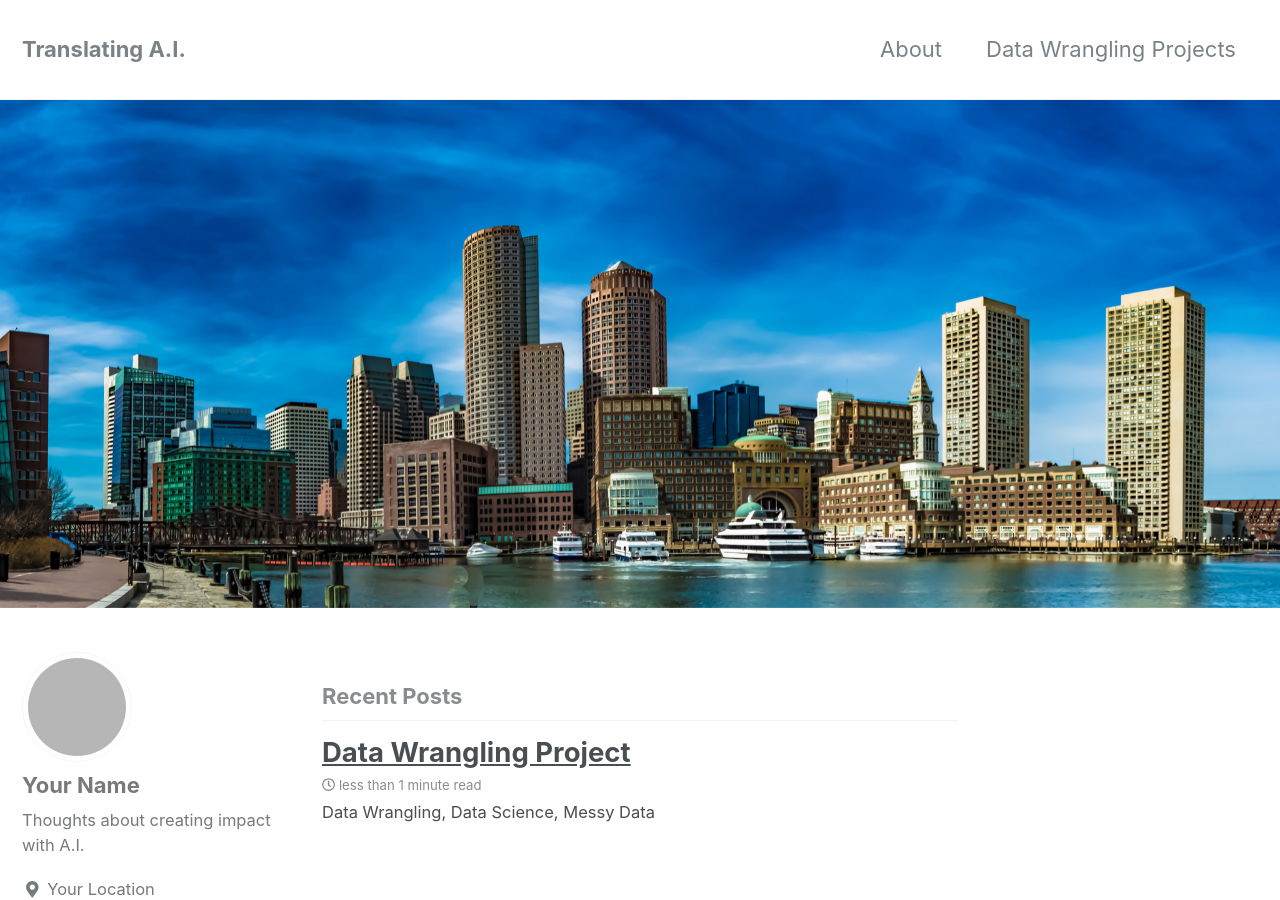
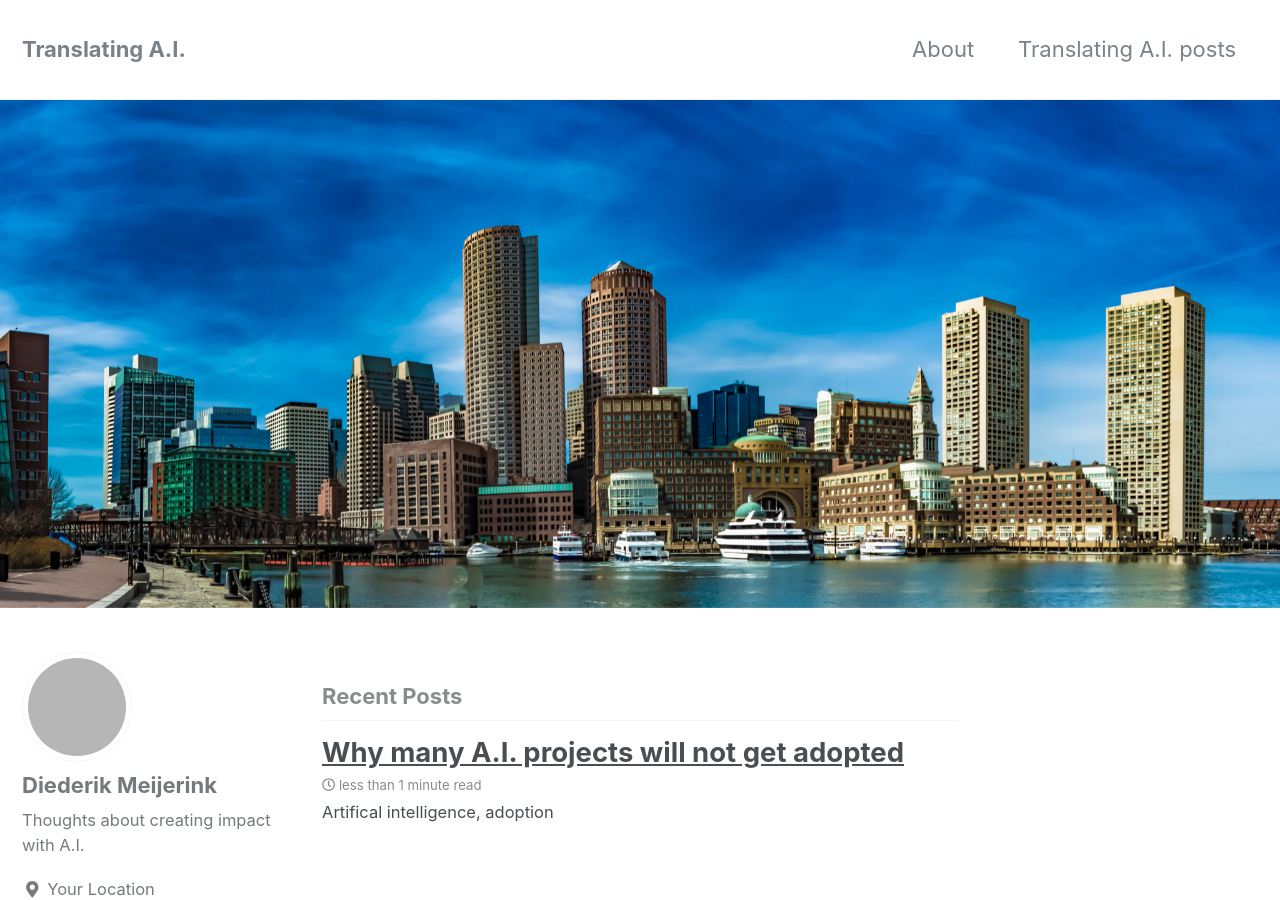
Before and after one commit to rmania/rmania.github.io, a Jekyll site: the page built from index.html, in a window 1280 px wide and 900 px high. Built offline with Jekyll 4.4.1, drawn with Linux system fonts in a browser that asks for light colours; nearby versions of some CDN libraries; the list of posts is cut into pages by our own code; grey boxes are pictures that could not be loaded.

Commit message:
almost ready

```diff
--- a/_config.yml
+++ b/_config.yml
@@ -12,7 +12,7 @@ locale                   : "en-US"
 title                    : "Translating A.I."
 title_separator          : "-"
 name                     : "Diederik Meijerink"
-description              : "Data Science Portfolio"
+description              : "thoughts about how to increase A.I. impact"
 url                      : # the base hostname & protocol for your site e.g. "https://mmistakes.github.io"
 baseurl                  : # the subpath of your site, e.g. "/blog"
 repository               : # GitHub username/repo-name e.g. "mmistakes/minimal-mistakes"
@@ -84,7 +84,7 @@ analytics:
 
 # Site Author
 author:
-  name             : "Your Name"
+  name             : "Diederik Meijerink"
   avatar           : "https://avatars1.githubusercontent.com/u/8605612?s=460&u=cf017385ae6686b6e81f7599ce4893cff2321518&v=4"
   bio              : "Thoughts about creating impact with A.I."
   location         : "Your Location"
--- a/_data/navigation.yml
+++ b/_data/navigation.yml
@@ -2,7 +2,7 @@
 main:
   - title: "About"
     url: /about/
-  - title: "Data Wrangling Projects"
+  - title: "Translating A.I. posts"
     url: /data-wrangling/
   # - title: "About"
   #   url: https://mmistakes.github.io/minimal-mistakes/about/
--- a/_pages/machinelearning.md
+++ /dev/null
@@ -1,8 +0,0 @@
----
-layout: posts
-permalink: /data-wrangling/
-title: "Data Wrangling projects"
-author_profile: true
-header:
-  image: "/images/fort point.png"
----
--- a/_posts/2018-01-28-perceptron.md
+++ b/_posts/2018-01-28-perceptron.md
@@ -1,10 +1,10 @@
 ---
-title: "Data Wrangling Project"
-date: 2018-01-28
+title: "Why many A.I. projects will not get adopted"
+date: 2020-05-31
 tags: [data wrangling, data science, messy data]
 header:
-  image: "/images/perceptron/percept.jpg"
-excerpt: "Data Wrangling, Data Science, Messy Data"
+  image: "/images/translating_ai/percept.jpg"
+excerpt: "Artifical intelligence, adoption"
 mathjax: "true"
 ---
 
```
Also changed, not shown: _pages/about.md (+3 -3 lines), _pages/translating_ai.md (added, +8 -0 lines), README.md, images/amsterdam.jpg (added), images/bio.jpg (added), images/translating_ai/linsep.jpg (renamed from images/perceptron/linsep.jpg), images/translating_ai/percept.jpg (renamed from images/perceptron/percept.jpg), images/zakim.jpg.
